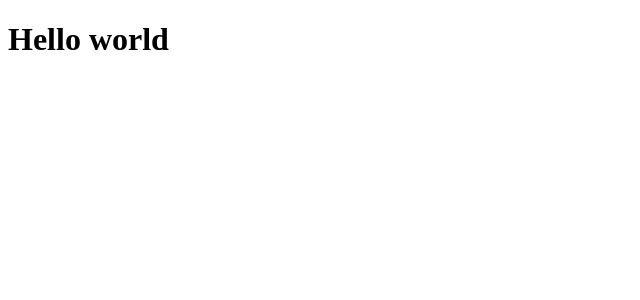
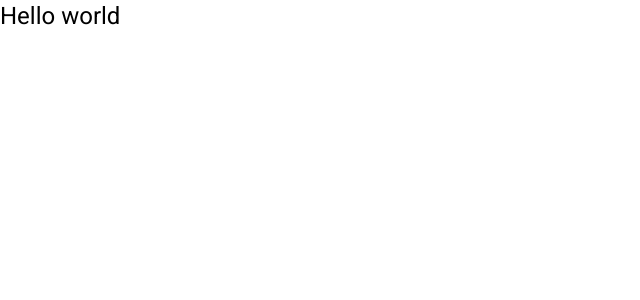
Before and after one commit to bjartejensen/pencil-analytics, an Angular app: page / in a window 1280 px wide. Shown: the top 300 px of the page, without its empty margins (0-640 px from the left). Built offline with nearby package versions, Linux system fonts and the light colour scheme.

Commit message:
incl. angular material

```diff
--- a/angular.json
+++ b/angular.json
@@ -28,6 +28,7 @@
               "src/assets"
             ],
             "styles": [
+              "./node_modules/@angular/material/prebuilt-themes/deeppurple-amber.css",
               "src/styles.scss"
             ],
             "scripts": []
@@ -92,6 +93,7 @@
               "src/assets"
             ],
             "styles": [
+              "./node_modules/@angular/material/prebuilt-themes/deeppurple-amber.css",
               "src/styles.scss"
             ],
             "scripts": []
--- a/package.json
+++ b/package.json
@@ -12,10 +12,12 @@
   "private": true,
   "dependencies": {
     "@angular/animations": "~9.1.2",
+    "@angular/cdk": "^9.2.1",
     "@angular/common": "~9.1.2",
     "@angular/compiler": "~9.1.2",
     "@angular/core": "~9.1.2",
     "@angular/forms": "~9.1.2",
+    "@angular/material": "^9.2.1",
     "@angular/platform-browser": "~9.1.2",
     "@angular/platform-browser-dynamic": "~9.1.2",
     "@angular/router": "~9.1.2",
--- a/src/app/app.module.ts
+++ b/src/app/app.module.ts
@@ -3,6 +3,7 @@
 
 import { AppRoutingModule } from './app-routing.module';
 import { AppComponent } from './app.component';
+import { BrowserAnimationsModule } from '@angular/platform-browser/animations';
 
 @NgModule({
   declarations: [
@@ -10,7 +11,8 @@
   ],
   imports: [
     BrowserModule,
-    AppRoutingModule
+    AppRoutingModule,
+    BrowserAnimationsModule
   ],
   providers: [],
   bootstrap: [AppComponent]
--- a/src/index.html
+++ b/src/index.html
@@ -6,8 +6,10 @@
   <base href="/">
   <meta name="viewport" content="width=device-width, initial-scale=1">
   <link rel="icon" type="image/x-icon" href="favicon.ico">
+  <link href="https://fonts.googleapis.com/css?family=Roboto:300,400,500&display=swap" rel="stylesheet">
+  <link href="https://fonts.googleapis.com/icon?family=Material+Icons" rel="stylesheet">
 </head>
-<body>
+<body class="mat-typography">
   <app-root></app-root>
 </body>
 </html>
--- a/src/styles.scss
+++ b/src/styles.scss
@@ -1 +1,4 @@
 /* You can add global styles to this file, and also import other style files */
+
+html, body { height: 100%; }
+body { margin: 0; font-family: Roboto, "Helvetica Neue", sans-serif; }
```
Also changed, not shown: 1 other file (tests, documents, lock files or other folders).
